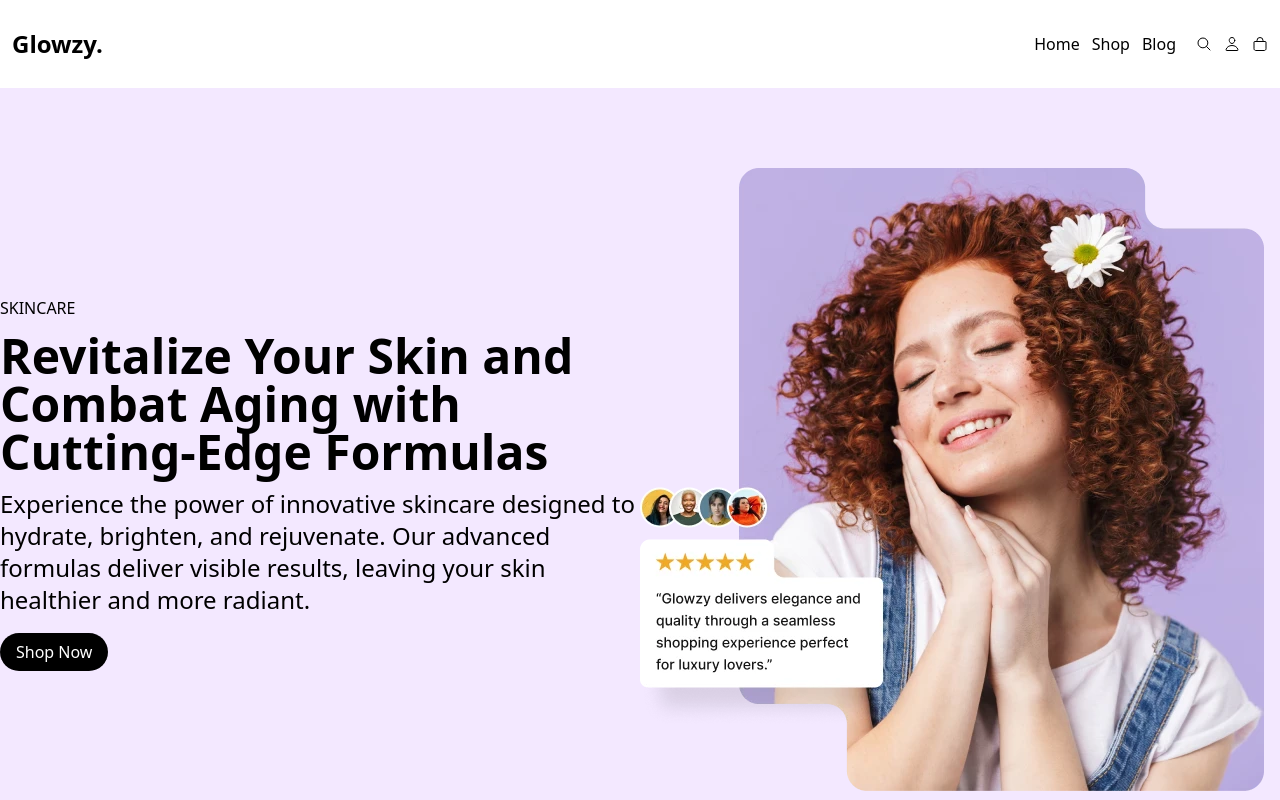
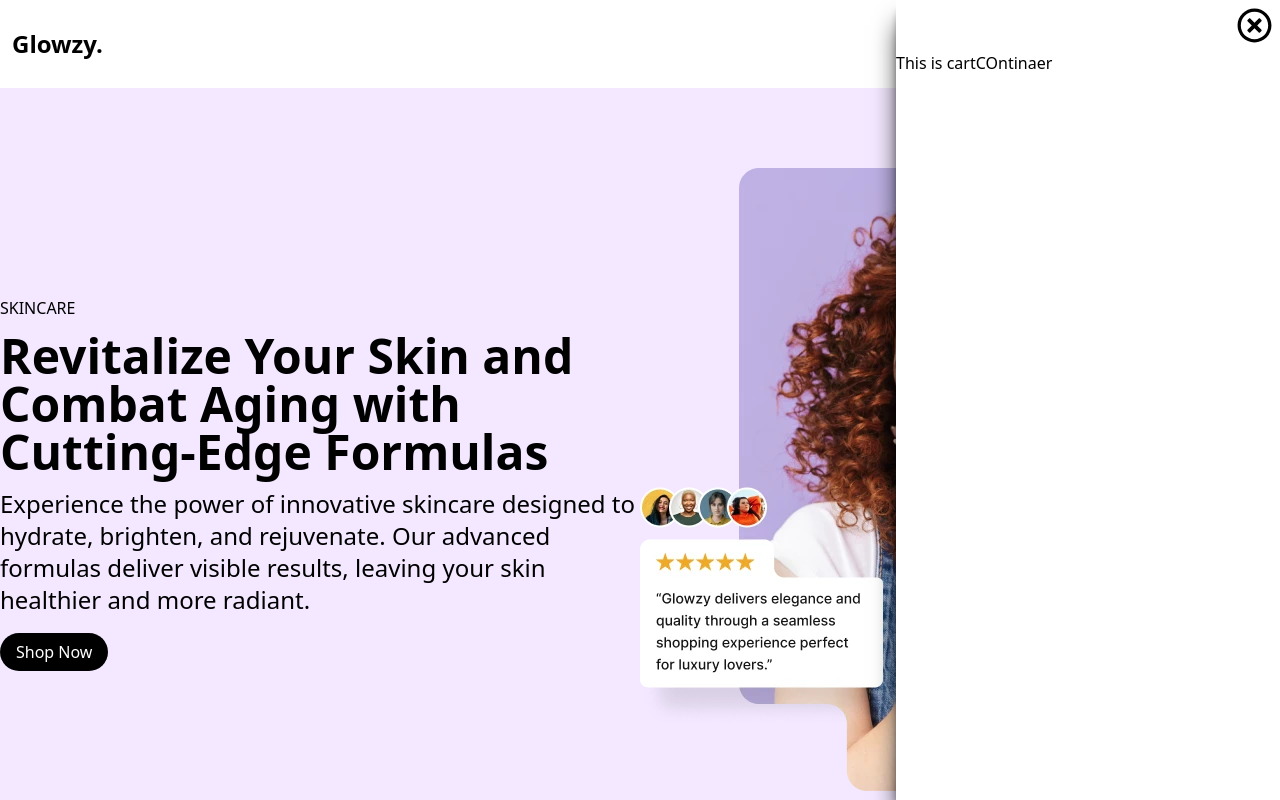
Before and after one commit to Stanislav453/ecommerce_products_app, a React (Vite) app: page / in a window 1280 px wide. Shown: the top 800 px of the page. Built offline with nearby package versions, Linux system fonts and the light colour scheme.

Commit message:
add show hide container funct and add container

```diff
--- a/src/Components/Navigation/Navigation.tsx
+++ b/src/Components/Navigation/Navigation.tsx
@@ -7,9 +7,11 @@ import {
   IoAppsSharp,
 } from "react-icons/io5";
 import { Footer } from "../Footer/Footer";
+import { CartContainer } from "../Cart/CartContainer";
 
 export const Navigation = () => {
   const [isActive, setIsActive] = useState(false);
+  const [isCartActive, setIsCartActive] = useState(true)
 
   const navActive = isActive ? "top-[65px]" : "top-[-350px]";
 
@@ -64,7 +66,7 @@ export const Navigation = () => {
                 </button>
               </li>
               <li className="flex">
-                <button className="p-3 sm:p-0">
+                <button onClick={ () => setIsCartActive(true) } className="p-3 sm:p-0">
                   <IoBagOutline />
                 </button>
               </li>
@@ -72,6 +74,7 @@ export const Navigation = () => {
           </nav>
         </div>
       </div>
+      <CartContainer isCartActive={isCartActive} setIsCartActive={setIsCartActive} />
       <Outlet />
       <Footer />
     </>
```
